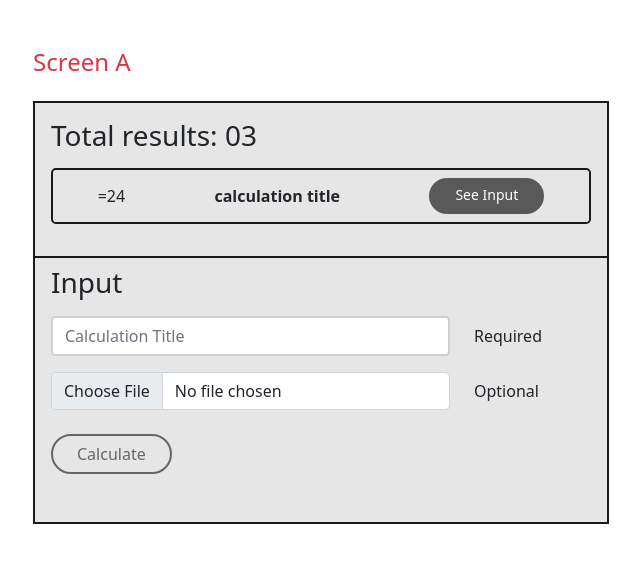
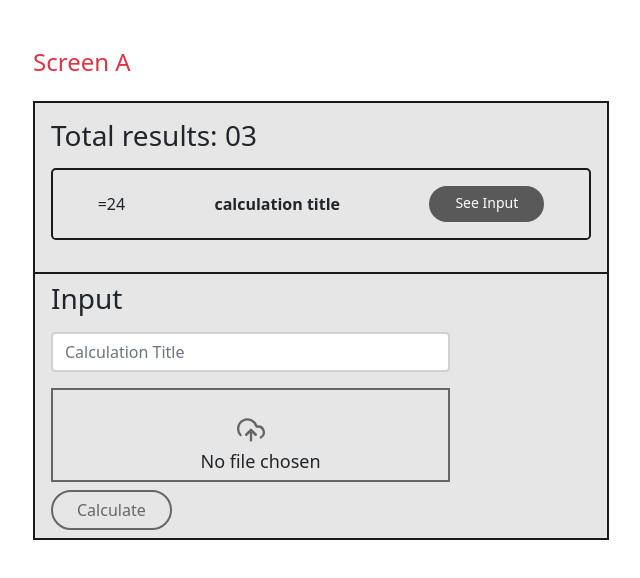
Before and after one commit to shahnewaz171/xpeedStudio-frontend, a React (Create React App) app: page / in a window 1280 px wide. Shown: the top 578 px of the page, without its empty margins (19-659 px from the left). Built offline with nearby package versions, Linux system fonts and the light colour scheme.

Commit message:
updated custom file design

```diff
--- a/package.json
+++ b/package.json
@@ -11,6 +11,7 @@
     "fs": "^0.0.1-security",
     "react": "^17.0.2",
     "react-dom": "^17.0.2",
+    "react-icons": "^4.3.1",
     "react-router-dom": "5.3.0",
     "react-scripts": "4.0.3",
     "web-vitals": "^1.0.1"
--- a/src/components/calculator/Calculator.css
+++ b/src/components/calculator/Calculator.css
@@ -45,3 +45,33 @@ button:focus{
 button{
     outline: none;
 }
+label{
+    display: block;
+    text-align: center;
+  }
+input[type = file]::-webkit-file-upload-button {
+    visibility: hidden;
+}
+ input[type='file']::placeholder {
+    color:rgb(133,130,130);
+    opacity: 1;
+}
+.file-upload{
+    border: 2px solid #666666;
+}
+.file-upload input{
+    background: #e6e6e6;
+    border: none;
+    padding: 0px 26px 5px 26px !important;
+    font-size: 18px;
+}
+.file-upload input:focus{
+    box-shadow: none;
+    border: none;
+    background: #e6e6e6;
+}
+.file-upload label{
+    cursor: pointer;
+    font-size: 28px;
+    color: #646566;
+}
--- a/src/components/calculator/Calculator.js
+++ b/src/components/calculator/Calculator.js
@@ -1,5 +1,6 @@
 import React, { useState } from 'react';
 import axios from 'axios';
+import { FiUploadCloud } from "react-icons/fi";
 import './Calculator.css';
 
 const Calculator = () => {
@@ -61,10 +62,10 @@ const Calculator = () => {
             <h4 className="text-danger">Screen A</h4>
             <div className="row">
                 <div className="col col-md-6">
-                    <div className="mt-3 pb-5 calculator">
+                    <div className="mt-3 pb-2 calculator">
                         <div className="px-3 pb-4">
                             <h3 className="pt-3 pb-2">Total results: 03</h3>
-                            <div className="mt-1 py-2 rounded-3 result-card">
+                            <div className="mt-1 py-3 rounded-3 result-card">
                                 <p className="mb-0">
                                     <span>=24</span>
                                     <span className="fw-bolder">calculation title</span>
@@ -79,16 +80,15 @@ const Calculator = () => {
                                     <div className="col-9">
                                         <input type="text" onBlur={writtenText} name="writtenText" className="form-control" placeholder="Calculation Title" required />
                                     </div>
-                                    <div className="col-3 d-flex align-items-center">
-                                        <p className="text-dark mb-0 text-center">Required</p>
-                                    </div>
                                 </div>
-                                <div className="row pb-4">
+                                <div className="row pb-2">
                                     <div className="col-9">
-                                        <input type="file" onChange={handleFile} name="file" className="form-control" accept=".txt" required />
-                                    </div>
-                                    <div className="col-3 d-flex align-items-center">
-                                        <p className="text-dark mb-0 text-center">Optional</p>
+                                        <div className="file-upload">
+                                            <label htmlFor="file" className="pt-3">
+                                                <FiUploadCloud />
+                                            </label>
+                                            <input type="file" onChange={handleFile} name="file" id="file" className="form-control" accept=".txt" required />
+                                        </div>
                                     </div>
                                 </div>
                                 <button type="submit" className="btn rounded-pill px-4 calculator-btn">Calculate</button>
```
Also changed, not shown: 1 other file (tests, documents, lock files or other folders).
